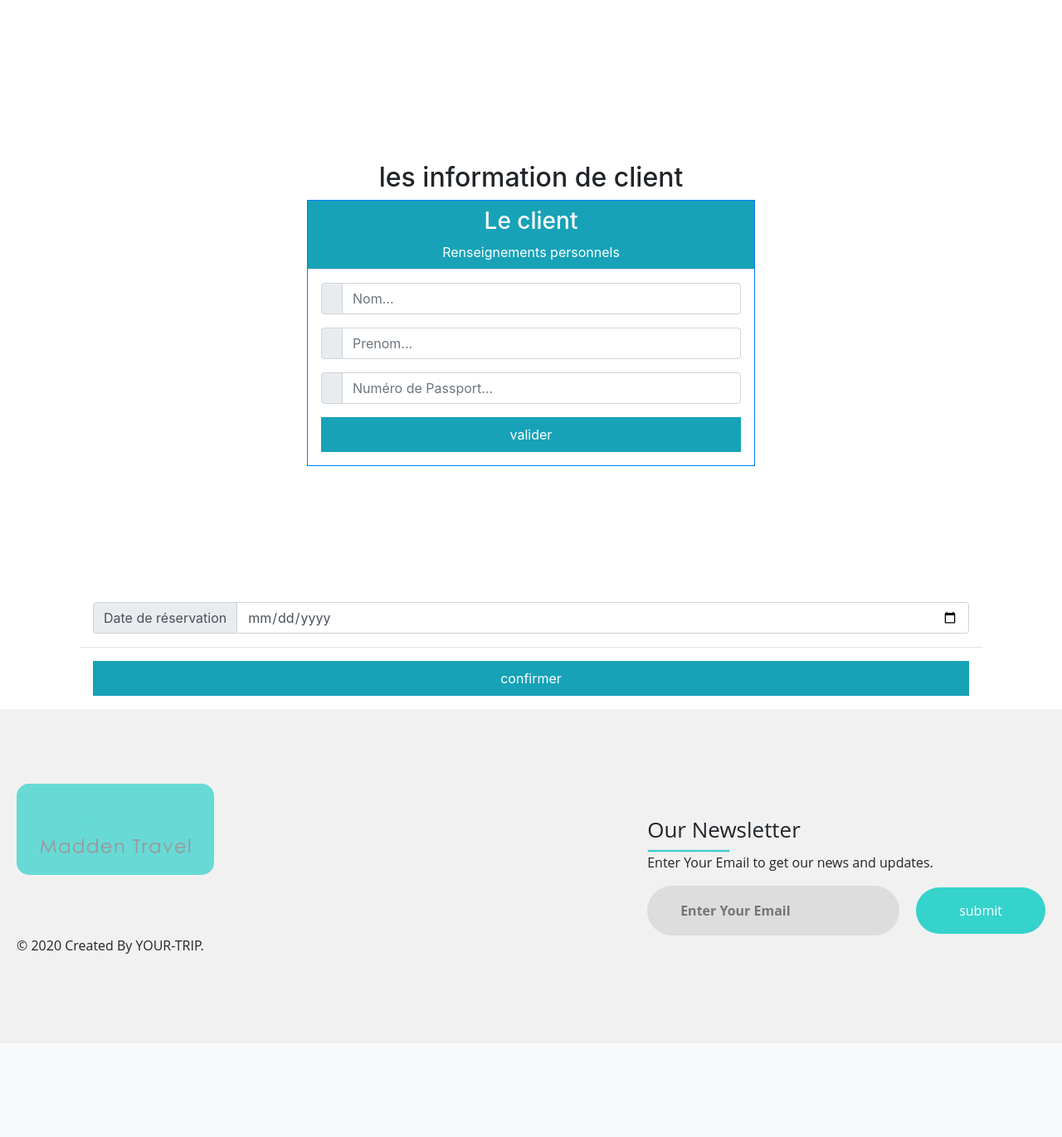
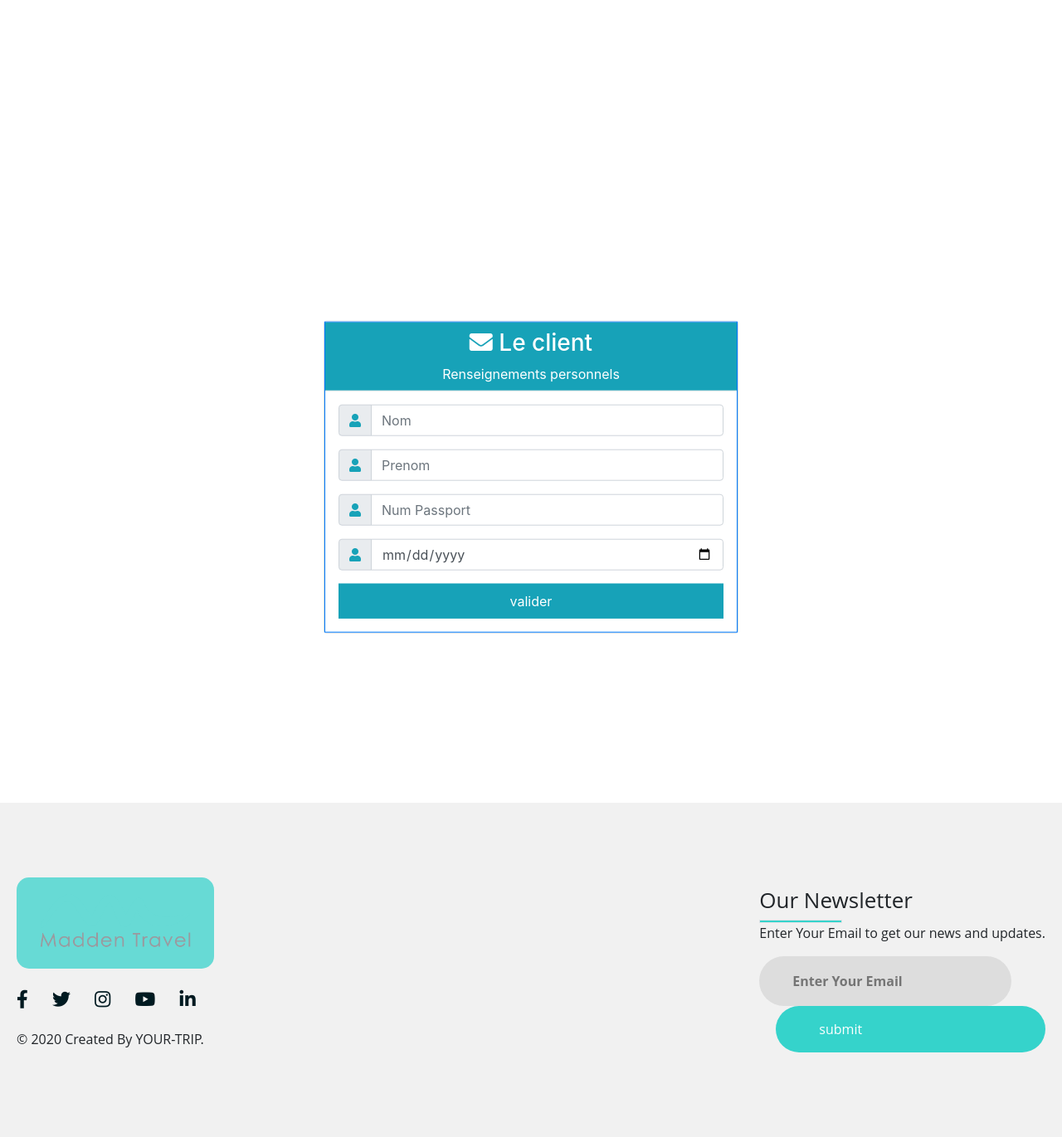
Before and after one commit to mElhadki/Brief-GestionVols, a PHP site: page /reservation.php in a window 1280 px wide. Shown: the part 405-1776 px from the top of the page at 83% size. Before the commit the page ends 1555 px from the top, so only its background shows below. Run offline with PHP 8.4, Linux system fonts and the light colour scheme; data that the repository does not hold is empty; some libraries are stand-ins or nearby versions.

Commit message:
Add files via upload

```diff
--- a/mehdi/reservation.php
+++ b/mehdi/reservation.php
@@ -6,6 +6,7 @@
     <!-- Required meta tags -->
     <meta charset="utf-8">
     <meta name="viewport" content="width=device-width, initial-scale=1, shrink-to-fit=no">
+
      <!-- Bootstrap CSS -->
      <link rel="stylesheet" href="https://stackpath.bootstrapcdn.com/bootstrap/4.3.1/css/bootstrap.min.css"
         integrity="sha384-ggOyR0iXCbMQv3Xipma34MD+dH/1fQ784/j6cY/iJTQUOhcWr7x9JvoRxT2MZw1T" crossorigin="anonymous">
@@ -13,6 +14,7 @@
         <script src="https://cdnjs.cloudflare.com/ajax/libs/popper.js/1.16.0/umd/popper.min.js"></script>
         <script src="https://maxcdn.bootstrapcdn.com/bootstrap/4.4.1/js/bootstrap.min.js"></script>
         <link rel="stylesheet" href="Css/reservation.css">
+        <link rel="stylesheet" href="https://cdnjs.cloudflare.com/ajax/libs/font-awesome/5.11.2/css/all.css">
 
 </head>
 
@@ -21,7 +23,7 @@
  <!-- header-->
  <nav class="navbar navbar-expand-lg navbar-light bg-light fixed-top">
     <div class="container">
-        <a class="navbar-brand" href="#"><img src="Images/Logo2.png" style="width: 100px; height: 70px;"></a>
+        <a class="navbar-brand" href="#"><img src="Images/Logo.png" style="width: 100px; height: 70px;"></a>
         <button class="navbar-toggler" type="button" data-toggle="collapse" data-target="#navbarResponsive"
             aria-controls="navbarResponsive" aria-expanded="false" aria-label="Toggle navigation">
             <span class="navbar-toggler-icon"></span>
@@ -47,7 +49,10 @@
     </div>
 </nav>
 
+
 <!--Form vole -->
+
+
 <?php
 require_once('Connection.php');
 if(isset($_GET['id_Vol']))
@@ -58,7 +63,7 @@
   while($row = $result->fetch_assoc()) {
   echo "
 
-  <div class='card' id='caard'>
+  <div class='card-body'id='caard'>
   <ul class='list-group mb-4' scope='row'>
   <li class='list-group-item'><span>Vol Numéro: <strong>" .$_GET['id_Vol']." </strong></span></li>
   <li class='list-group-item'>Lieu Départ: <strong>" .$row['LieuDepart'] . "</strong></li>
@@ -77,33 +82,16 @@
   }
 ?>
 
+<!-- Ajout Client et reservation-->
 
-<!--Form client -->
+<div class="card bg-light mb-3" style="  left: 150px; margin-top: 980px;
 
-<?php
-    require_once('Connection.php');
+left:50%;
+transform:translate(-50%,-50%);
+width:500px;"
+>
 
-    $Nom =   $_POST['nom'];
-    $Prenom = $_POST['prenom'];
-    $num_Passport = @$_POST['Num_Passport'];
-
-
-    $req= "INSERT INTO client (Nom, Prenom, Num_Passport ) values ('$Nom' ,'$Prenom' , '$num_Passport' )";
-
-    $res= mysqli_query($con,$req);
-
-
-?>
-
-            <div class="container" style="margin-top: 600px; ">
-                <h2 class="text-center">les information de client</h2>
-                <div class="row justify-content-center">
-                    <div class="col-12 col-md-8 col-lg-6 pb-5">
-
-
-
-
-        <form method="post">
+          <form action="" method="post">
           <div class="card border-primary rounded-0">
                  <div class="card-header p-0">
                         <div class="bg-info text-white text-center py-2">
@@ -119,60 +107,41 @@
                                         <div class="input-group-prepend">
                                              <div class="input-group-text"><i class="fa fa-user text-info"></i></div>
                                          </div>
-                                             <input type="text" class="form-control" id="nom" name="nom" placeholder="Nom..." required>
+                                         <input name="Nom" id="Nom" type="text" placeholder="Nom" class="form-control" required>
                                     </div>
                          </div>
                          <div class="form-group">
                                  <div class="input-group mb-2">
                                       <div class="input-group-prepend">
-                                         <div class="input-group-text"><i class="fa fa-envelope text-info"></i></div>
+                                         <div class="input-group-text"><i class="fa fa-user text-info"></i></div>
                                       </div>
-                                         <input type="text" class="form-control" id="prenom" name="prenom" placeholder="Prenom..." required>
+                                      <input name="Prenom" id="Prenom" type="text" placeholder="Prenom" class="form-control"required >
                                      </div>
                           </div>
-
                           <div class="form-group">
                                  <div class="input-group mb-2">
                                        <div class="input-group-prepend">
-                                           <div class="input-group-text"><i class="fa fa-comment text-info"></i></div>
+                                           <div class="input-group-text"><i class="fa fa-user text-info"></i></div>
                                        </div>
-                                           <input type="text" class="form-control" id="Num_Passport" name="Num_Passport" placeholder="Numéro de Passport..." required>
+                                       <input name="Num_Passport" id="Num_Passport" type="text" placeholder="Num Passport" class="form-control"required >
                                        </div>
                           </div>
-                                        <button type="button"  class="btn btn-info btn-block rounded-0 py-2" data-toggle="modal" data-target="#exampleModal">
+                          <div class="form-group">
+                                 <div class="input-group mb-2">
+                                       <div class="input-group-prepend">
+                                           <div class="input-group-text"><i class="fa fa-user text-info"></i></div>
+                                       </div>
+                                       <input name="Date_Reservation" id="Date_Reservation" type="date" placeholder="Date Reservation" class="form-control"required>
+                                       </div>
+                          </div>
+                          <button type="submit" value="Enregister" name="Enregister"  id="btn"  class="btn btn-info btn-block rounded-0 py-2" data-toggle="modal" data-target="#exampleModal">
                                                 valider
                           </button>
 
-                                            <!-- Modal -->
 
 
-                         <div class="modal fade" id="exampleModal" tabindex="-1" role="dialog" aria-labelledby="exampleModalLabel" aria-hidden="true">
-                            <div class="modal-dialog" role="document">
-                            <div class="modal-content">
-                            <div class="modal-header">
 
-                            <button type="button" class="close" data-dismiss="modal" aria-label="Close">
-                            <span aria-hidden="true">&times;</span>
-                            </button>
-                            </div>
-                           <div class="modal-body">
-                           Vous êtes opération effectueé avec succés.
-                           Entrer la date de réservation aprés confirmation
-                           </div>
-                          <div class="modal-footer">
 
-                         <button type="submit"  class="btn btn-info btn-block rounded-0 py-2" value='save'>
-                                                confirmer
-                                         </button>
-                                 </div>
-                                 </div>
-                                 </div>
-                                 </div>
-
-                                 </div>
-
-                                 </div>
-         </form>
 
 
 
@@ -180,35 +149,44 @@
           </div>
         </div>
         </div>
-  <!--Form reservation -->
+        </div>
 
-  <form method="post">
-<div class="resrvation" style="margin-top: 100px; width: 85%;  margin-right: auto ; margin-left: auto;" >
+  <?php
 
-<div class="modal-body">
-                                       <div class="input-group">
-                                           <div class="input-group-prepend">
-                                             <span class="input-group-text" id="">Date de réservation</span>
-                                           </div>
-                                           <input type="date" name="date_Reservation" class="form-control" required>
+require_once('Connection.php');
 
-                                         </div>
-                                      </div>
-                                      <div class="modal-footer">
-                                      <button type="submit"  class="btn btn-info btn-block rounded-0 py-2" value='save'>
-                                                confirmer
-                                         </button>
-                                      </div>
+    if(isset($_POST['Enregister']))
+
+    {
+      $Nom= $_POST['Nom'];
+$Prenom = $_POST['Prenom'];
+$Num_Passport = $_POST['Num_Passport'];
+       if(empty($_POST['Nom']) || empty($_POST['Prenom']) || empty($_POST['Num_Passport'] ))
+       {
+
+       }
+       else
+       {
+            $query="insert INTO client (Nom,Prenom,Num_Passport)". "VALUES ('$Nom', '$Prenom', '$Num_Passport')";
+            $result=mysqli_query($con,$query);
+            $last_id = $con->insert_id;
+            $addevent = "insert INTO reservation(Id_Client, id_Vol, Date_Reservation) VALUES ('$last_id', '".$_GET['id_Vol']."', '".$_POST['Date_Reservation']."')";
+            $result=mysqli_query($con,$addevent);
+
+       }
 
 
 
-                </div>
+    }
 
-                </form>
+
+
+  ?>
+
 <!--footer-->
 
 <footer>
-    <div class="footer-container">
+    <div class="footer-container"  >
       <div class="left-col">
         <span class="logo">
           <img src="Images/Logo2.png" style="width: 218px;">
@@ -229,7 +207,7 @@
         <p>Enter Your Email to get our news and updates.</p>
         <form action="" class="newsletter-form">
           <input type="text" class="txtb" placeholder="Enter Your Email">
-          <div class="inbt"><input type="button"  class="btn" value="submit"></div>
+          <div class="inbt"  ><input type="button"  class="btn" value="submit"></div>
         </form>
       </div>
     </div>
```
Lines whose indentation alone changed are shown as unchanged.
